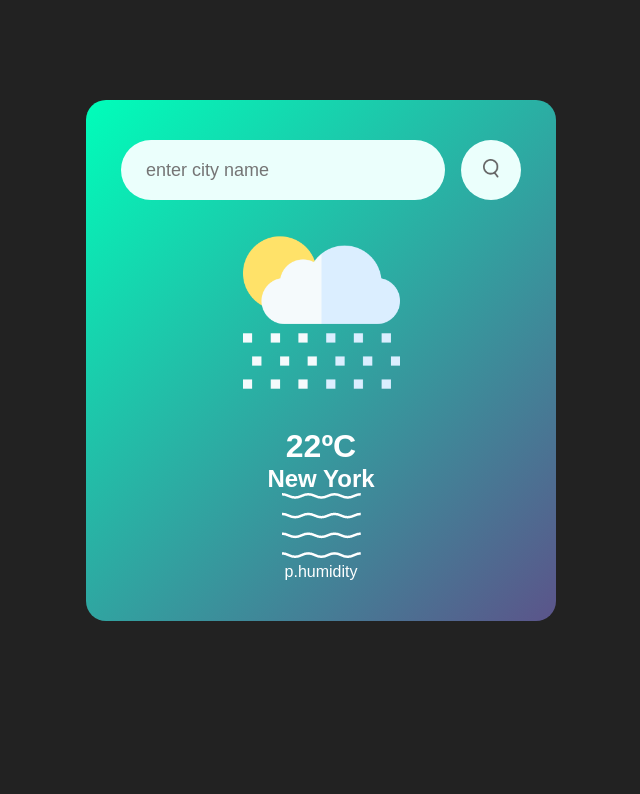
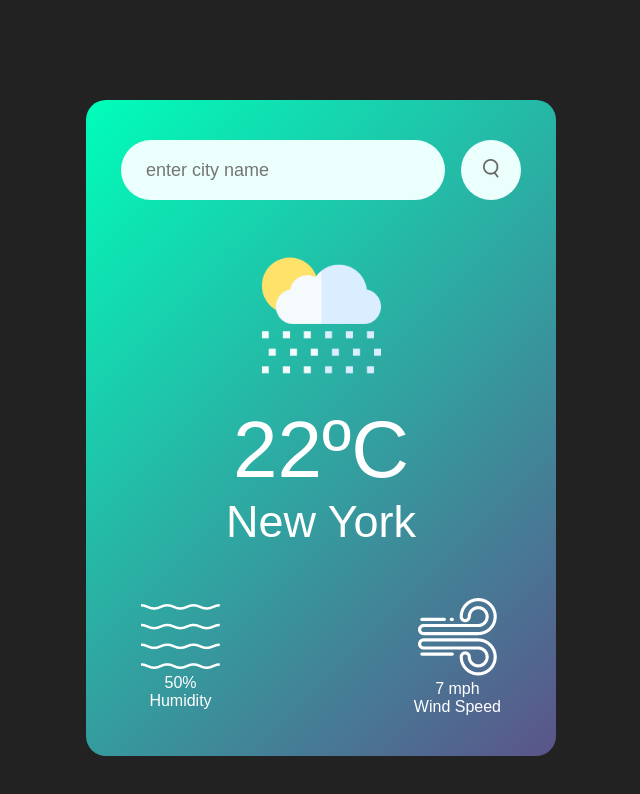
Before and after one commit to ltejedajr/WeatherApplication, a plain HTML site: page index.html in a window 1280 px wide. Shown: the whole page, without its empty margins (319-959 px from the left). Drawn offline with Linux system fonts and the light colour scheme.

Commit message:
Modified stylesheet and index

```diff
--- a/css/style.css
+++ b/css/style.css
@@ -53,3 +53,28 @@ body {
 .search button img {
     width: 16px;
 }
+.weather-icon {
+    width: 170px;
+    margin-top: 30px;
+}
+.weather h1 {
+    font-size: 80px;
+    font-weight: 500;
+}
+.weather h2 {
+    font-size: 45px;
+    font-weight: 400;
+    margint-top: -10px;
+}
+
+.details {
+    display: flex;
+    align-items: center;
+    justify-content: space-between;
+    padding: 0 20px;
+    margin-top: 50px;
+}
+.col [
+    display: flex;
+    align-items: center;
+]
--- a/index.html
+++ b/index.html
@@ -21,8 +21,15 @@
                 <div class="col">
                     <img src="images/humidity.png">
                     <div>
-                        p.humidity
-
+                        <p class="humidity">50%</p>
+                        <p>Humidity</p>
+                    </div>
+                </div>
+                <div class="col">
+                    <img src="images/wind.png">
+                    <div>
+                        <p class="wind">7 mph</p>
+                        <p>Wind Speed</p>
                     </div>
                 </div>
             </div>
```
